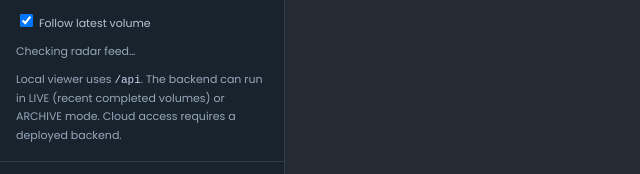
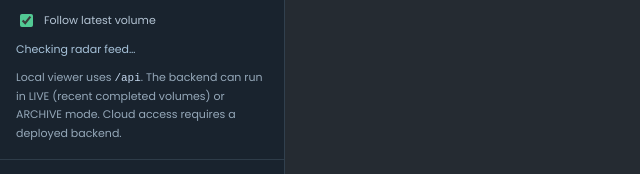
Before and after one commit to RED112482/GR2Lite, a website built with Vite: page frontend/index.html in a window 1280 px wide. Shown: the part 294-468 px from the top of the page, 0-640 px from the left. Built offline with nearby package versions, Linux system fonts and the light colour scheme; files whose address does not match are found by name.

Commit message:
Add live-follow toggle, UTC volume history and feed freshness panel

```diff
--- a/frontend/src/style.css
+++ b/frontend/src/style.css
@@ -34,3 +34,8 @@ button:hover{filter:brightness(1.12)}button.secondary{width:100%;background:#354
 .overlay-toggles{margin-top:13px;display:grid;gap:8px}
 .overlay-toggles label{display:flex;align-items:center;gap:9px;margin:0;font-size:11px}
 .overlay-toggles input{accent-color:#68baee}
+
+.follow-live{display:flex;align-items:center;gap:8px;margin-top:10px}
+.follow-live input{accent-color:#52c994}
+#history{font-variant-numeric:tabular-nums}
+#feedInfo{color:#a7c2d9;overflow-wrap:anywhere}
```
